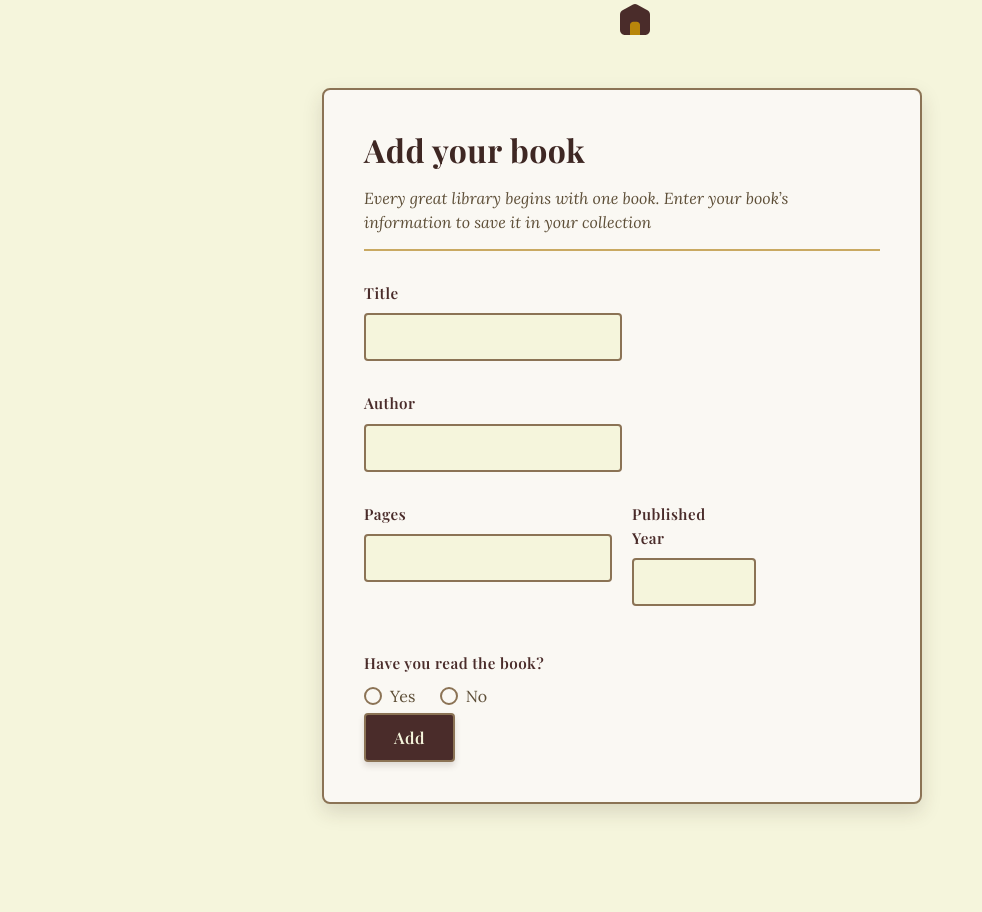
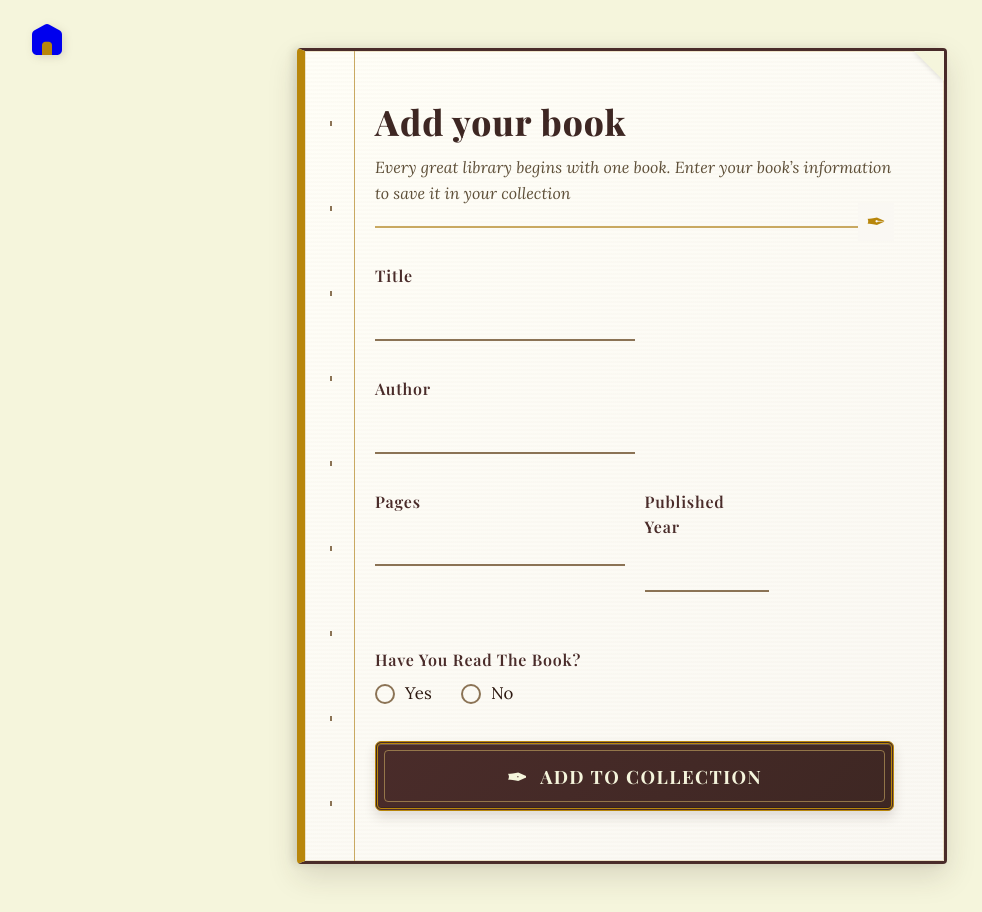
Before and after one commit to VedPawar1410/library, a plain HTML site: page book-form.html in a window 1280 px wide. Shown: the whole page, without its empty margins (18-1000 px from the left). Before the commit the page ends 852 px from the top, so only its background shows below. Drawn offline with nearby package versions, Linux system fonts and the light colour scheme.

Commit message:
Refactored button styles across multiple pages for consistency and improved user experience. Introduced a new global button class, updated button designs in the book form and index pages, and enhanced CSS for better visual appeal and interactivity.

```diff
--- a/book-form.html
+++ b/book-form.html
@@ -12,13 +12,13 @@
 </head>
 <body class="add-book-page">
 
-    <svg xmlns="http://www.w3.org/2000/svg" width="50%" height="50%" viewBox="0 0 24 24">
-        <a href="./index.html">
-            <path fill="#4A2C2A" d="M18,21H6c-1.657,0-3-1.343-3-3V8.765c0-1.09,0.591-2.093,1.543-2.622l6-3.333
+    <a href="./index.html" class="home-link">
+        <svg xmlns="http://www.w3.org/2000/svg" class="home-icon" viewBox="0 0 24 24">
+            <path fill="currentColor" d="M18,21H6c-1.657,0-3-1.343-3-3V8.765c0-1.09,0.591-2.093,1.543-2.622l6-3.333
         c0.906-0.503,2.008-0.503,2.914,0l6,3.333C20.409,6.672,21,7.676,21,8.765V18C21,19.657,19.657,21,18,21z"/>
-        <path fill="#B8860B" d="M15,21H9v-6c0-1.105,0.895-2,2-2h2	c1.105,0,2,0.895,2,2V21z"/>
-        </a>
-    </svg>
+            <path fill="#B8860B" d="M15,21H9v-6c0-1.105,0.895-2,2-2h2	c1.105,0,2,0.895,2,2V21z"/>
+        </svg>
+    </a>
     <div class="main-wrapper">
         <div class="form-wrapper">
 
@@ -93,7 +93,10 @@
             </div>
 
 
-            <button class="btn">Add</button>
+            <button class="btn stamp-btn">
+              <span class="stamp-icon">✒</span>
+              <span class="stamp-text">Add to Collection</span>
+            </button>
           </form>
         </div>
       </div>
--- a/script.js
+++ b/script.js
@@ -134,10 +134,10 @@ if (document.body.classList.contains("storage-page")) {
                 </div>
 
                 <div class="book-actions">
-                    <button class="icon-btn toggle-btn" data-id="${book.id}" title="Toggle Read Status">
+                    <button class="btn icon-btn toggle-btn" data-id="${book.id}" title="Toggle Read Status">
                         <i class="fas fa-book-reader"></i>
                     </button>
-                    <button class="icon-btn remove-btn" data-id="${book.id}" title="Remove Book">
+                    <button class="btn icon-btn remove-btn" data-id="${book.id}" title="Remove Book">
                         <i class="fas fa-trash-alt"></i>
                     </button>
                 </div>
--- a/styles.css
+++ b/styles.css
@@ -10,12 +10,46 @@
   --text-secondary: #5D4E37;
   --border-color: #8B7355;
   --shadow-color: rgba(62, 39, 35, 0.15);
+
+  /* Button Variables for Consistency */
+  --btn-border-radius: 6px;
+  --btn-hover-translate: -3px;
+  --btn-transition: all 0.3s ease;
 }
 
 *{
     margin: 0;
     padding: 0;
     box-sizing: border-box;
+}
+
+/* Global Button Base Class */
+.btn {
+  background-color: var(--primary-mahogany);
+  color: var(--background-cream);
+  border: 2px solid var(--border-color);
+  border-radius: var(--btn-border-radius);
+  padding: 12px 28px;
+  font-size: 1rem;
+  font-family: 'Playfair Display', serif;
+  font-weight: 600;
+  letter-spacing: 0.5px;
+  cursor: pointer;
+  transition: var(--btn-transition);
+  box-shadow: 0 4px 6px var(--shadow-color);
+  outline: none;
+}
+
+.btn:hover {
+  background-color: var(--primary-dark-brown);
+  border-color: var(--secondary-gold);
+  box-shadow: 0 6px 12px var(--shadow-color);
+  transform: translateY(var(--btn-hover-translate));
+}
+
+.btn:active {
+  transform: translateY(0) scale(0.98);
+  box-shadow: 0 2px 4px var(--shadow-color);
 }
 
 svg:hover {
@@ -212,6 +246,7 @@ p {
   background: var(--card-background);
   border: 2px solid var(--primary-mahogany);
   border-left: 6px solid var(--secondary-gold);
+  border-radius: 0; /* Override base for clip-path design */
   color: var(--primary-dark-brown);
   font-family: 'Playfair Display', serif;
   font-size: 1.15rem;
@@ -223,7 +258,7 @@ p {
   align-items: center;
   justify-content: center;
   gap: 12px;
-  transition: all 0.3s ease;
+  transition: var(--btn-transition);
   box-shadow:
     4px 4px 0 var(--shadow-color),
     inset 0 0 0 1px rgba(184, 134, 11, 0.2);
@@ -262,7 +297,7 @@ p {
   background: var(--primary-mahogany);
   color: var(--background-cream);
   border-color: var(--secondary-gold);
-  transform: translateY(-4px) translateX(2px);
+  transform: translateY(var(--btn-hover-translate)) translateX(2px);
   box-shadow:
     6px 8px 0 var(--shadow-color),
     inset 0 0 0 1px var(--secondary-brass);
@@ -278,7 +313,7 @@ p {
 }
 
 .library-tag-btn:active {
-  transform: translateY(-1px) translateX(1px);
+  transform: translateY(0) translateX(1px) scale(0.98);
   box-shadow:
     3px 4px 0 var(--shadow-color),
     inset 0 0 0 1px var(--secondary-brass);
@@ -293,8 +328,8 @@ p {
     font-size: 1.2rem;
     font-family: 'Playfair Display', serif;
     cursor: pointer;
-    border-radius: 4px;
-    transition: all 0.3s ease;
+    border-radius: var(--btn-border-radius);
+    transition: var(--btn-transition);
     outline: none;
     position: relative;
     overflow: hidden;
@@ -325,7 +360,7 @@ p {
     border-color: var(--secondary-gold);
     background: var(--primary-dark-brown);
     box-shadow: 0 6px 12px var(--shadow-color);
-    transform: translateY(-2px);
+    transform: translateY(var(--btn-hover-translate));
 }
 .buttons-book .first{
     margin-bottom: 30px;
@@ -356,32 +391,111 @@ svg{
     align-items: center;
     justify-content: center;
     padding: 48px;
+    min-height: 100vh;
   }
 
   .form-wrapper {
-    background: var(--card-background);
-    border: 2px solid var(--border-color);
-    padding: 40px;
-    border-radius: 8px;
-    box-shadow: 0 8px 20px var(--shadow-color);
-    max-width: 600px;
+    background:
+      linear-gradient(to right,
+        transparent 0%,
+        transparent calc(50px - 1px),
+        var(--secondary-brass) calc(50px - 1px),
+        var(--secondary-brass) 50px,
+        transparent 50px
+      ),
+      linear-gradient(135deg, #fffef7 0%, var(--card-background) 100%);
+    border: 3px solid var(--primary-mahogany);
+    border-left: 8px solid var(--secondary-gold);
+    padding: 50px 50px 50px 70px;
+    border-radius: 4px;
+    box-shadow:
+      0 12px 30px var(--shadow-color),
+      inset 0 0 0 1px rgba(201, 169, 97, 0.3),
+      -4px 0 8px rgba(0,0,0,0.1);
+    max-width: 650px;
+    position: relative;
+    /* Vintage paper texture */
+    background-image:
+      linear-gradient(to right,
+        transparent 0%,
+        transparent calc(50px - 1px),
+        var(--secondary-brass) calc(50px - 1px),
+        var(--secondary-brass) 50px,
+        transparent 50px
+      ),
+      repeating-linear-gradient(
+        0deg,
+        transparent,
+        transparent 2px,
+        rgba(139, 115, 85, 0.02) 2px,
+        rgba(139, 115, 85, 0.02) 4px
+      ),
+      linear-gradient(135deg, #fffef7 0%, var(--card-background) 100%);
+  }
+
+  /* Ledger binding holes effect */
+  .form-wrapper::before {
+    content: "";
+    position: absolute;
+    left: 25px;
+    top: 30px;
+    bottom: 30px;
+    width: 2px;
+    background: repeating-linear-gradient(
+      to bottom,
+      transparent,
+      transparent 40px,
+      var(--border-color) 40px,
+      var(--border-color) 45px,
+      transparent 45px,
+      transparent 85px
+    );
+  }
+
+  /* Corner fold effect */
+  .form-wrapper::after {
+    content: "";
+    position: absolute;
+    top: 0;
+    right: 0;
+    width: 0;
+    height: 0;
+    border-style: solid;
+    border-width: 0 30px 30px 0;
+    border-color: transparent var(--background-cream) transparent transparent;
+    filter: drop-shadow(-1px 1px 2px rgba(0,0,0,0.1));
   }
 
   .form-title {
-    margin-bottom: 30px;
+    margin-bottom: 35px;
     border-bottom: 2px solid var(--secondary-brass);
-    padding-bottom: 15px;
+    padding-bottom: 20px;
+    position: relative;
   }
+
+  .form-title::after {
+    content: "✒";
+    position: absolute;
+    right: 0;
+    bottom: -15px;
+    font-size: 1.5rem;
+    color: var(--secondary-gold);
+    background: var(--card-background);
+    padding: 0 8px;
+  }
+
   .form-title h2 {
-    font-weight: 700;
-    font-size: 32px;
-    line-height: 40px;
+    font-weight: 800;
+    font-size: 2.2rem;
+    line-height: 1.2;
     color: var(--primary-dark-brown);
     font-family: 'Playfair Display', serif;
+    letter-spacing: 1px;
+    margin-bottom: 8px;
   }
   .form-title p {
-    font-size: 16px;
-    line-height: 24px;
+    font-size: 1rem;
+    line-height: 1.6;
     color: var(--text-secondary);
     margin-top: 12px;
     font-family: 'Lora', serif;
@@ -391,29 +505,36 @@ svg{
   .input-flex {
     display: flex;
     gap: 20px;
-    margin-bottom: 15px;
+    margin-bottom: 20px;
   }
   .input-flex > div {
     width: 50%;
   }
 
+  .input-flex:has(input[type="radio"]) {
+    margin-bottom: 25px;
+    margin-top: 10px;
+  }
+
   /* Radio buttons styling */
   input[type="radio"] {
     appearance: none;
-    width: 18px;
-    height: 18px;
+    width: 20px;
+    height: 20px;
     border: 2px solid var(--border-color);
     border-radius: 50%;
-    margin-right: 8px;
+    margin-right: 10px;
     cursor: pointer;
     position: relative;
     vertical-align: middle;
-    transition: all 0.2s ease;
+    transition: all 0.3s ease;
+    background: transparent;
   }
 
   input[type="radio"]:checked {
     border-color: var(--secondary-gold);
-    background-color: var(--background-cream);
+    border-width: 3px;
+    background-color: rgba(184, 134, 11, 0.1);
   }
 
   input[type="radio"]:checked::after {
@@ -430,74 +551,160 @@ svg{
 
   input[type="radio"]:hover {
     border-color: var(--secondary-brass);
+    background-color: rgba(201, 169, 97, 0.05);
   }
 
   label {
     font-family: 'Lora', serif;
-    color: var(--text-secondary);
+    color: var(--text-primary);
     cursor: pointer;
-    margin-right: 20px;
-    font-size: 1rem;
+    margin-right: 25px;
+    font-size: 1.05rem;
+    transition: color 0.3s ease;
   }
 
   label:has(input[type="radio"]) {
     display: inline-flex;
     align-items: center;
   }
+
+  label:has(input[type="radio"]:checked) {
+    color: var(--primary-mahogany);
+    font-weight: 600;
+  }
   .form-input {
-    background: var(--background-cream);
+    background: transparent;
     color: var(--text-primary);
-    border: 2px solid var(--border-color);
-    border-radius: 4px;
-    padding: 12px 16px;
+    border: none;
+    border-bottom: 2px solid var(--border-color);
+    border-radius: 0;
+    padding: 10px 8px;
     width: 100%;
     margin-bottom: 15px;
     font-family: 'Lora', serif;
-    font-size: 1rem;
-    transition: all 0.3s ease;
+    font-size: 1.05rem;
+    transition: all 0.4s ease;
+    position: relative;
   }
 
   .form-input:focus {
     outline: none;
-    border-color: var(--secondary-gold);
-    box-shadow: 0 0 0 3px rgba(184, 134, 11, 0.1);
-    background: var(--card-background);
+    border-bottom-color: var(--secondary-gold);
+    border-bottom-width: 3px;
+    background: linear-gradient(to top, rgba(184, 134, 11, 0.05), transparent);
+    transform: translateY(-2px);
+  }
+
+  .form-input::placeholder {
+    color: var(--text-secondary);
+    opacity: 0.5;
+    font-style: italic;
   }
   .form-label {
-    font-size: 0.95rem;
+    font-size: 1rem;
     margin-bottom: 8px;
     display: block;
     color: var(--primary-mahogany);
     font-family: 'Playfair Display', serif;
     font-weight: 600;
-    letter-spacing: 0.5px;
+    letter-spacing: 0.8px;
+    text-transform: capitalize;
   }
 
-  button, .btn {
+  /* Generic button inherits from .btn base class */
+  button:not([class*="btn"]) {
     background-color: var(--primary-mahogany);
     color: var(--background-cream);
     border: 2px solid var(--border-color);
-    border-radius: 4px;
+    border-radius: var(--btn-border-radius);
     padding: 12px 28px;
     font-size: 1rem;
     font-family: 'Playfair Display', serif;
     font-weight: 600;
     letter-spacing: 0.5px;
     cursor: pointer;
-    transition: all 0.3s ease;
+    transition: var(--btn-transition);
     box-shadow: 0 4px 6px var(--shadow-color);
   }
 
-  button:hover, .btn:hover {
+  button:not([class*="btn"]):hover {
     background-color: var(--primary-dark-brown);
     border-color: var(--secondary-gold);
     box-shadow: 0 6px 12px var(--shadow-color);
-    transform: translateY(-2px);
+    transform: translateY(var(--btn-hover-translate));
   }
 
-  button:active, .btn:active {
+  button:not([class*="btn"]):active {
     transform: translateY(0) scale(0.98);
     box-shadow: 0 2px 4px var(--shadow-color);
+  }
+
+  /* Vintage Stamp Button */
+  .stamp-btn {
+    background:
+      linear-gradient(135deg, var(--primary-mahogany) 0%, var(--primary-dark-brown) 100%);
+    border: 3px double var(--secondary-gold);
+    border-radius: var(--btn-border-radius);
+    padding: 16px 40px;
+    font-size: 1.15rem;
+    font-family: 'Playfair Display', serif;
+    font-weight: 700;
+    letter-spacing: 1.5px;
+    text-transform: uppercase;
+    color: var(--background-cream);
+    cursor: pointer;
+    position: relative;
+    display: flex;
+    align-items: center;
+    justify-content: center;
+    gap: 12px;
+    margin-top: 30px;
+    width: 100%;
+    box-shadow:
+      0 6px 12px var(--shadow-color),
+      inset 0 1px 0 rgba(255,255,255,0.2),
+      inset 0 -1px 0 rgba(0,0,0,0.2);
+    transition: var(--btn-transition);
+  }
+
+  .stamp-btn::before {
+    content: "";
+    position: absolute;
+    inset: 6px;
+    border: 1px solid var(--secondary-brass);
+    border-radius: 4px;
+    opacity: 0.6;
+  }
+
+  .stamp-icon {
+    font-size: 1.5rem;
+    transition: all 0.3s ease;
+  }
+
+  .stamp-text {
+    position: relative;
+    z-index: 1;
+  }
+
+  .stamp-btn:hover {
+    background: linear-gradient(135deg, var(--primary-dark-brown) 0%, #2C1810 100%);
+    border-color: var(--secondary-brass);
+    transform: translateY(var(--btn-hover-translate)) scale(1.02);
+    box-shadow:
+      0 10px 20px var(--shadow-color),
+      inset 0 1px 0 rgba(255,255,255,0.3),
+      inset 0 -1px 0 rgba(0,0,0,0.3);
+  }
+
+  .stamp-btn:hover .stamp-icon {
+    transform: rotate(-15deg) scale(1.2);
+  }
+
+  .stamp-btn:active {
+    transform: translateY(0) scale(0.98);
+    box-shadow:
+      0 4px 8px var(--shadow-color),
+      inset 0 2px 4px rgba(0,0,0,0.3);
   }
 
   /* Collection Header */
@@ -713,7 +920,7 @@ svg{
   .icon-btn {
     width: 40px;
     height: 40px;
-    border-radius: 50%;
+    border-radius: 50%; /* Keep circular for icon buttons */
     border: 2px solid var(--border-color);
     background: var(--background-cream);
     color: var(--primary-mahogany);
@@ -721,7 +928,7 @@ svg{
     display: flex;
     align-items: center;
     justify-content: center;
-    transition: all 0.3s ease;
+    transition: var(--btn-transition);
     box-shadow: 0 2px 6px var(--shadow-color);
     font-size: 1rem;
     padding: 0;
@@ -731,12 +938,12 @@ svg{
     background: var(--primary-mahogany);
     color: var(--background-cream);
     border-color: var(--secondary-gold);
-    transform: translateY(-2px) scale(1.1);
-    box-shadow: 0 4px 10px var(--shadow-color);
+    transform: translateY(var(--btn-hover-translate)) scale(1.05);
+    box-shadow: 0 6px 12px var(--shadow-color);
   }
 
   .icon-btn:active {
-    transform: translateY(0) scale(1);
+    transform: translateY(0) scale(0.98);
     box-shadow: 0 2px 4px var(--shadow-color);
   }
 
```
Also changed, not shown: index.html (+2 -2 lines).
